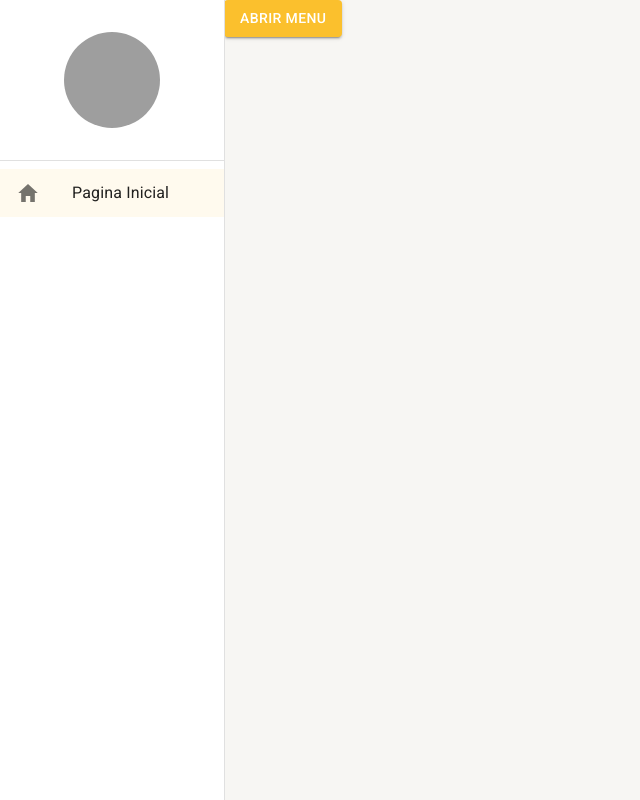
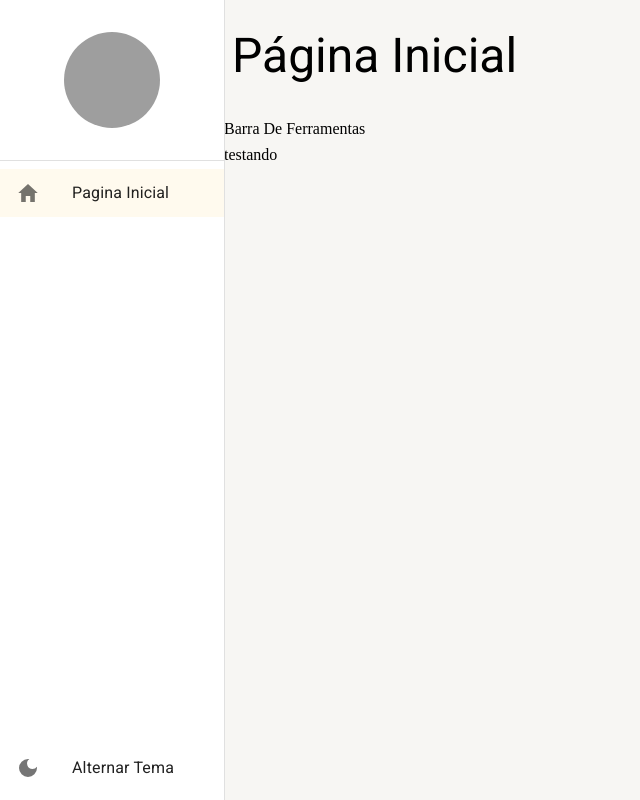
Before and after one commit to juanlramos/coamo-front, a React (Create React App) app: page /pagina-inicial in a window 1280 px wide. Shown: the whole page, without its empty margins (0-640 px from the left). Built offline with nearby package versions, Linux system fonts and the light colour scheme; grey boxes are pictures that could not be loaded.

Commit message:
feat: implementado layout base e botão para troca de tema

```diff
--- /dev/null
+++ b/src/pages/dashboard/Dashboard.tsx
@@ -0,0 +1,13 @@
+import { LayoutBaseDePagina } from "../../shared/layouts";
+
+
+
+export const Dashboard = () => {
+    return(
+        <LayoutBaseDePagina titulo="Página Inicial" barraDeFerramentas={<>Barra De Ferramentas</>}>
+            testando
+        </LayoutBaseDePagina>
+
+
+    );
+}
--- a/src/pages/index.ts
+++ b/src/pages/index.ts
@@ -1 +1 @@
-export { };
+export * from './dashboard/Dashboard';
--- a/src/routes/index.tsx
+++ b/src/routes/index.tsx
@@ -1,12 +1,12 @@
-import { Button } from "@mui/material";
 import { Routes, Route, Navigate } from "react-router";
 import { useDrawerContext } from "../shared/contexts";
 import { useEffect } from "react";
 import { IoMdHome, IoMdStar } from "react-icons/io";
+import { Dashboard } from "../pages";
 
 export const AppRoutes = () => {
 
-    const { toggleDrawerOpen, setDrawerOption } = useDrawerContext();
+    const { setDrawerOption } = useDrawerContext();
 
     useEffect(() => {
         setDrawerOption([
@@ -20,7 +20,7 @@ export const AppRoutes = () => {
 
     return (
         <Routes>
-            <Route path="/pagina-inicial" element={<Button variant="contained" color="primary" onClick={toggleDrawerOpen}>Abrir menu</Button>}/>
+            <Route path="/pagina-inicial" element={<Dashboard />}/>
             <Route path="*" element={<Navigate to="/pagina-inicial" />}/>
         </Routes>
     );
--- a/src/shared/components/menu-lateral/MenuLateral.tsx
+++ b/src/shared/components/menu-lateral/MenuLateral.tsx
@@ -1,7 +1,7 @@
 import { Avatar, Box, Divider, Drawer, Icon, List, ListItemButton, ListItemIcon, ListItemText, useMediaQuery, useTheme } from "@mui/material";
-import { useDrawerContext } from "../../contexts";
-import { useMatch, useNavigate, useResolvedPath } from "react-router";
-import { IoMdHome } from "react-icons/io";
+import { useAppThemeContext, useDrawerContext } from "../../contexts";
+import { matchRoutes, useMatch, useNavigate, useResolvedPath } from "react-router";
+import { MdLightMode, MdDarkMode } from "react-icons/md";
 
 
 interface IListItemLinkProps {
@@ -44,6 +44,7 @@ export const MenuLateral: React.FC<IMenuLateralProps> = ({children}) => {
     const smDown = useMediaQuery(theme.breakpoints.down("sm")); //da true ou false pra const se for menor que sm
 
     const { isDrawerOpen, toggleDrawerOpen, drawerOptions } = useDrawerContext();
+    const {toggleTheme, themeName} = useAppThemeContext();
 
     return(
         <>
@@ -71,6 +72,21 @@ export const MenuLateral: React.FC<IMenuLateralProps> = ({children}) => {
                     </List>
                 </Box>
 
+                <Box >
+                    <List component="nav">
+                        <ListItemButton onClick={toggleTheme}>
+                            <ListItemIcon>
+                                <Icon>
+                                    {
+                                        themeName === "light" ? <MdDarkMode /> : <MdLightMode />
+                                    }
+                                </Icon>
+                            </ListItemIcon>
+                            <ListItemText primary="Alternar Tema"/>
+                        </ListItemButton>
+                    </List>
+                </Box>
+
             </Box>
         </Drawer>
 
--- /dev/null
+++ b/src/shared/layouts/LayoutBaseDePagina.tsx
@@ -0,0 +1,47 @@
+import { Box, Icon, IconButton, Typography, useMediaQuery, useTheme } from "@mui/material";
+import { RxHamburgerMenu } from "react-icons/rx";
+import { useDrawerContext } from "../contexts";
+
+interface ILayoutBaseDePaginaProps{
+    children: React.ReactNode;
+    titulo: string;
+    barraDeFerramentas?: React.ReactNode;
+}
+
+export const LayoutBaseDePagina: React.FC<ILayoutBaseDePaginaProps> = ({ children, titulo, barraDeFerramentas }) => {
+    const theme = useTheme();
+    const smDown = useMediaQuery(theme.breakpoints.down("sm"));
+    const mdDown = useMediaQuery(theme.breakpoints.down("md"));
+    const { toggleDrawerOpen } = useDrawerContext();
+
+    return(
+        <Box height="100%" display="flex" flexDirection="column" gap={1}>
+            <Box display="flex" alignItems="center" padding={1} gap={1} height={theme.spacing( smDown? 6: mdDown? 8 : 12)}>
+                { smDown && <IconButton onClick={toggleDrawerOpen}>
+                    <Icon>
+                    <RxHamburgerMenu />
+                    </Icon>
+                </IconButton>}
+
+                <Typography
+                variant={smDown? "h5" : mdDown? "h4": "h3"}
+                component="h1"
+                whiteSpace="nowrap"     //testo grande não quebrar linha
+                overflow="hidden"       //quando o texto passar do elemento ele corta o texto
+                textOverflow="ellipsis" // ja que o texto que passou sumiu, fica com "..." no final
+                >
+                    {titulo}
+                </Typography>
+            </Box>
+
+            { barraDeFerramentas && (
+            <Box>
+                {barraDeFerramentas}
+            </Box>)}
+
+            <Box flex={1} overflow="auto">
+                {children}
+            </Box>
+        </Box>
+    );
+}
--- a/src/shared/layouts/index.ts
+++ b/src/shared/layouts/index.ts
@@ -1 +1 @@
-export { };
+export * from './LayoutBaseDePagina';
--- a/src/shared/themes/Dark.ts
+++ b/src/shared/themes/Dark.ts
@@ -3,6 +3,7 @@ import { cyan, yellow } from "@mui/material/colors";
 
 export const DarkTheme = createTheme({
     palette: {
+        mode: "dark",
         primary: {
             main: yellow[700],
             dark: yellow[800],
@@ -21,5 +22,10 @@ export const DarkTheme = createTheme({
             default: '#202124', //aqui é o background do site
             paper: '#303134',   //aqui é o background de cards
         }
+    },
+    typography: {
+        allVariants: {
+            color: 'white'
+        }
     }
 });
```
Also changed, not shown: anotacoes.ts (added, +54 -0 lines).
